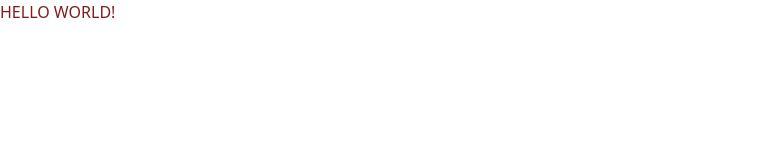
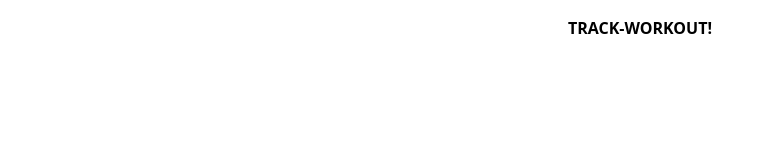
Before and after one commit to adamslucas13/track-workout1, a website built with Vite: page src/index.html in a window 1280 px wide. Shown: the whole page, without its empty margins (0-773 px from the left). Built offline with nearby package versions, Linux system fonts and the light colour scheme.

Commit message:
updated title

```diff
--- a/src/index.html
+++ b/src/index.html
@@ -8,7 +8,7 @@
     <link rel="stylesheet" href="./style.css" />
   </head>
   <body>
-    <h1 class="text-red-900 uppercase">Hello World!</h1>
+    <h1 class="font-black my-4 uppercase text-center">Track-Workout!</h1>
     <script src="./index.js" type="module"></script>
   </body>
 </html>
```
